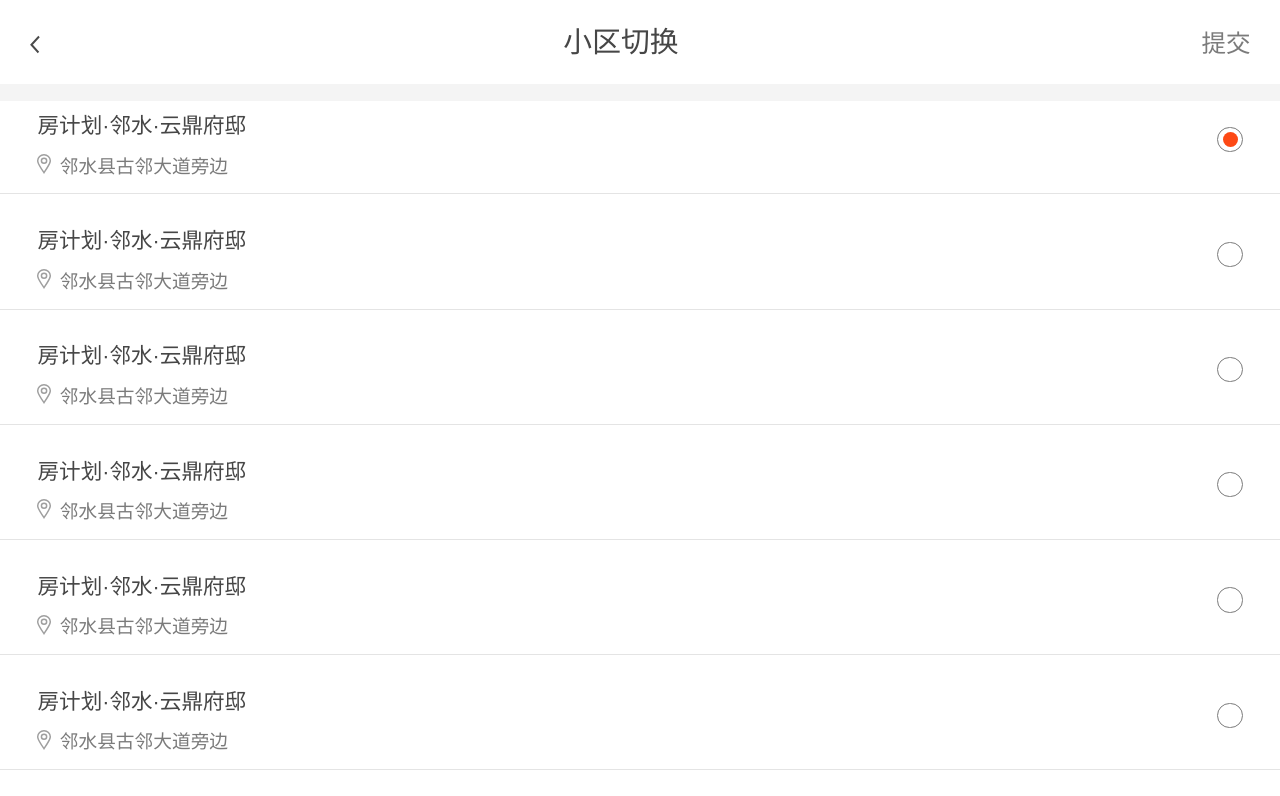
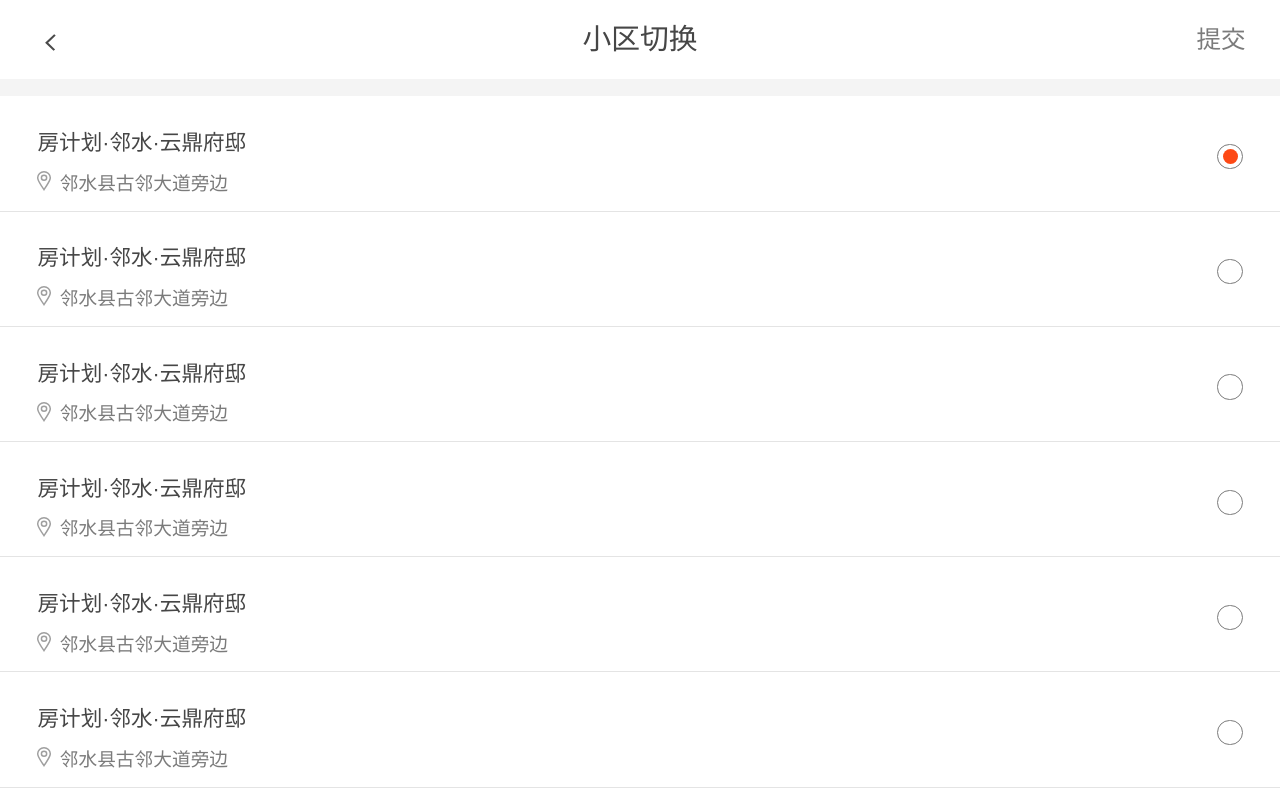
Before and after one commit to wdq13658373674/tz_mobile, a plain HTML site: page theme/G 个人中心/小区切换.html in a window 1280 px wide. Shown: the top 796 px of the page. Drawn offline with Linux system fonts and the light colour scheme.

Commit message:
样式修改

```diff
--- a/css/public.less
+++ b/css/public.less
@@ -275,7 +275,7 @@ footer {
     //margin: 24/@rem 42/@rem;
     display: inline-block;
     margin-top: 24/@rem;
-    width: 19.2%;
+    width: 24%;
     p {
       margin-top: 10.4/@rem;
     }
@@ -362,32 +362,45 @@ footer {
 .public-header {
   height: 110/@rem;
   .public-bg;
+  margin-bottom: 24/@rem;
   .header-box {
     width: 100%;
-    padding: 34/@rem 41/@rem;
+    height: 110/@rem;
+    line-height: 110/@rem;
     .public-bg;
     position: fixed;
-    .flex;
-    align-items: center;
-    border-bottom: 24/@rem solid #f4f4f4;
     z-index: 99;
+    .back-box {
+      position: absolute;
+      left: 20/@rem;
+      top: 0;
+      display: block;
+      width: 100/@rem;
+      height: 110/@rem;
+      .flex;
+      align-items: center;
+      justify-content: center;
+    }
     .icon-back {
+      display: block;
+      width: 20/@rem;
       flex: 0 0 15.1/@rem;
       margin-top: 8/@rem;
-      width: 15.1/@rem;
-      height: 29/@rem;
+      height: 33/@rem;
       background: url("../images/icon/icon-back.svg") no-repeat;
       background-size: 100% 100%;
     }
     .title {
       flex: 1;
-      line-height: 40/@rem;
+      line-height: 110/@rem;
       text-align: center;
       font-size: 40/@rem;
       font-weight: normal;
     }
     .btn {
-      flex: 0 0 68/@rem;
+      position: absolute;
+      top: 0;
+      right: 48/@rem;
       font-size: 34/@rem;
       font-weight: normal;
       color: #7b7b7b;
--- a/theme/G 个人中心/小区切换.html
+++ b/theme/G 个人中心/小区切换.html
@@ -19,7 +19,7 @@
 <body>
 <header class="public-header">
     <div class="header-box">
-        <a href="#" class="icon-back"></a>
+        <a href="#" class="back-box"><i class="icon-back"></i></a>
         <h4 class="title">小区切换</h4>
         <input form="myform" type="submit" class="btn" value="提交">
     </div>
```
Also changed, not shown: theme/G 个人中心/一键洗衣/一键洗衣-商品列表.html (+1 -1 lines), theme/G 个人中心/一键洗衣/填写地址.html (+3 -3 lines), theme/G 个人中心/一键洗衣/订单列表.html (+1 -1 lines), theme/G 个人中心/我的T币.html (+1 -1 lines), theme/Z 主页/index.html (+31 -29 lines), css/center.css, css/datetime-picker.css, css/mall-order.css, css/property.css, css/public.css, css/update.css, css/user.css, css/validate.css.
